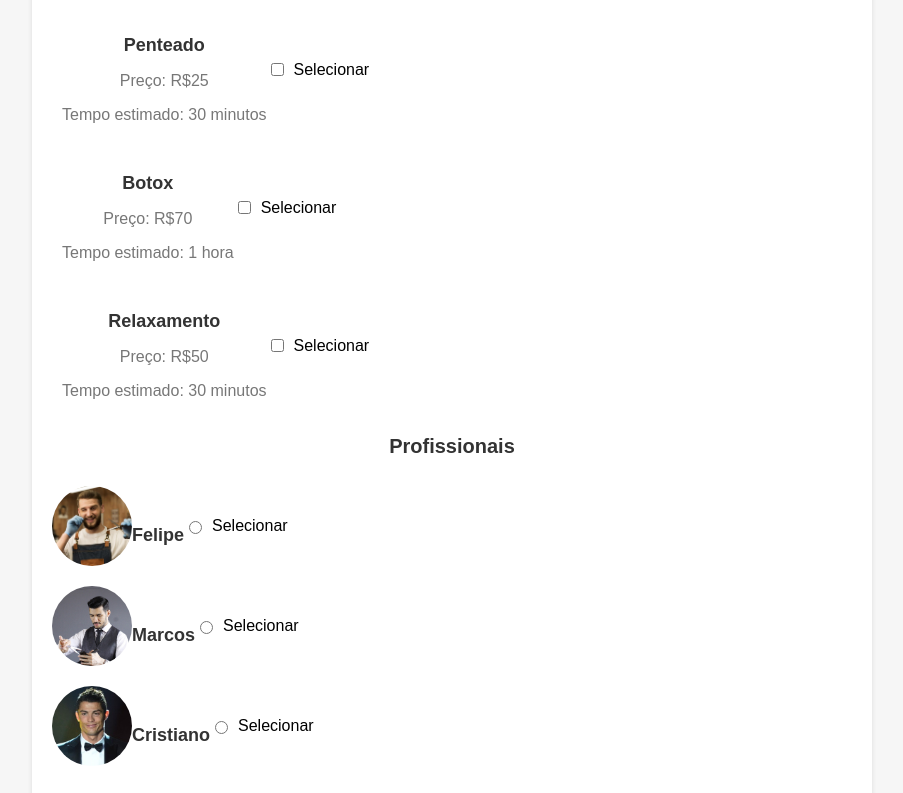
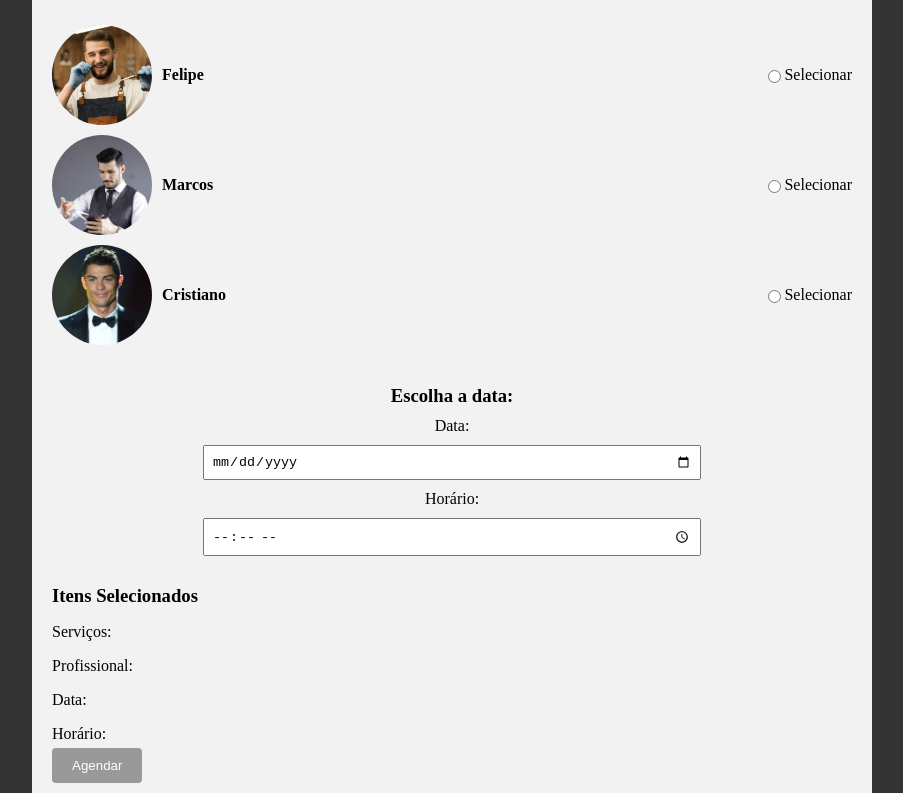
Before and after one commit to tainassilva/A3Web, a plain HTML site: page agenda.html in a window 1280 px wide. Shown: the part 560-1353 px from the top of the page, without its empty margins (188-1091 px from the left). Drawn offline with Linux system fonts and the light colour scheme.

Commit message:
arrumando css de volta

```diff
--- a/CSS/agenda.css
+++ b/CSS/agenda.css
@@ -1,91 +1,106 @@
-body {
-  background-color: #f6f6f6;
-  font-family: Arial, sans-serif;
+body{
+  background-color: #333;
 }
-
 .container {
-  width: 800px;
+    max-width: 800px;
     margin: 0 auto;
     padding: 20px;
-  background-color: #ffffff;
-  border-radius: 5px;
-  box-shadow: 0 2px 5px rgba(0, 0, 0, 0.1);
-  text-align: center;
+    background-color: #f2f2f2;
   }
 
   h2 {
-  color: #333333;
-  font-size: 24px;
+    text-align: center;
     margin-bottom: 20px;
   }
 
+
   .serviços-container,
   .profissionais-container,
-.data-horario-container,
   .itens-selecionados {
-  margin-top: 30px;
+    margin-bottom: 40px;
+
   }
 
-.serviço,
+  h3 {
+    margin-bottom: 10px;
+  }
+
+  .serviço {
+    display: flex;
+    align-items: center;
+    margin-bottom: 10px;
+  }
+
+  .serviço-info {
+    flex: 1;
+  }
+
+
+  button {
+    background-color: #333;
+    color: #fff;
+    padding: 10px 20px;
+    border: none;
+    border-radius: 4px;
+    cursor: pointer;
+  }
+
+  button:hover {
+    background-color: #333;
+  }
+
+  button:disabled {
+    background-color: #999;
+    cursor: not-allowed;
+  }
+
+  .serviços-container img,
+  .profissionais-container img {
+    width: 100px;
+    height: 100px;
+    border-radius: 50%;
+    margin-right: 10px;
+  }
   .profissional {
     display: flex;
     align-items: center;
-  margin-bottom: 20px;
-}
-
-.serviço-info,
-.profissional-info {
-  margin-left: 10px;
-}
-
-h3 {
-  color: #333333;
-  font-size: 20px;
     margin-bottom: 10px;
   }
 
-h4 {
-  color: #333333;
-  font-size: 18px;
+  .profissional input[type="radio"] {
+    margin-left: auto;
+  }
+
+  .profissional label {
+    cursor: pointer;
+  }
+
+  .data-horario-container {
+    text-align: center;
+    width: 100%;
+  }
+
+  .data-horario-container label {
+    display: block;
+    margin-bottom: 10px;
+  }
+
+  .data-horario-container input {
+    width: 60%;
+    padding: 7px;
+    margin-bottom: 10px;
+  }
+
+  .itens-selecionados p {
     margin-bottom: 5px;
   }
 
-p {
-  color: #777777;
-  margin-bottom: 5px;
+  .btn-agendar {
+    display: block;
+    margin: 20px auto;
   }
+  .serviços-container {
+    max-height: 400px;
+    overflow-x: auto;
 
-input[type="checkbox"],
-input[type="radio"] {
-  margin-right: 10px;
   }
-
-button {
-  display: inline-block;
-  background-color: #007bff;
-  color: #ffffff;
-  border: none;
-  padding: 10px 20px;
-  border-radius: 4px;
-  text-decoration: none;
-  cursor: pointer;
-}
-
-button:disabled {
-  background-color: #cccccc;
-  cursor: not-allowed;
-}
-
-#selected-serviço,
-#selected-profissional,
-#selected-data,
-#selected-horario {
-  font-weight: bold;
-}
-
-.profissional img {
-  width: 80px;
-  height: 80px;
-  border-radius: 50%;
-  object-fit: cover;
-}
```
Lines whose indentation alone changed are shown as unchanged.
